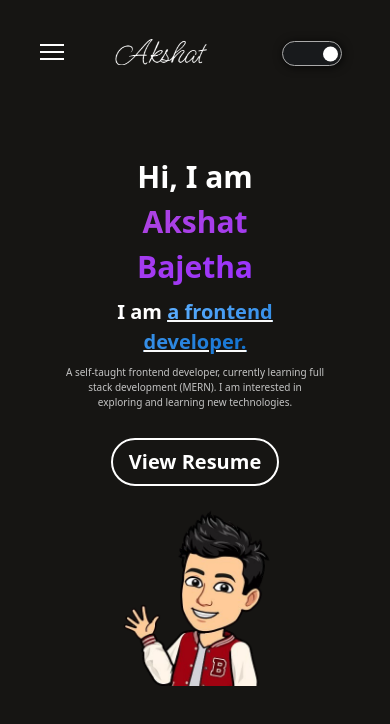
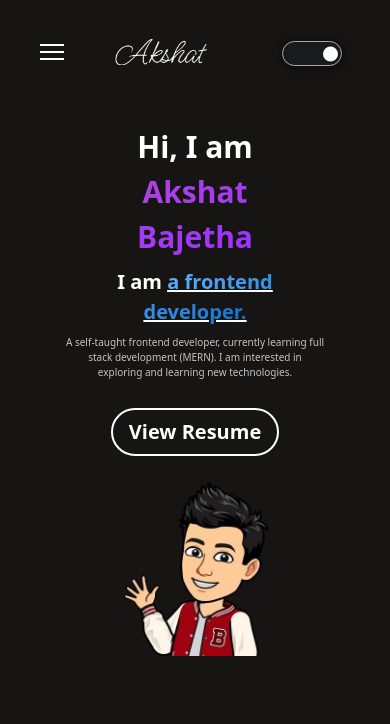
Before and after one commit to akshatbajetha/portfolio-website, a React (Vite) app: page / in a window 390 px wide. Shown: the top 724 px of the page. Built offline with nearby package versions, Linux system fonts and the light colour scheme.

Commit message:
Fixed padding in home page

```diff
--- a/src/App.jsx
+++ b/src/App.jsx
@@ -7,7 +7,7 @@ function App() {
   const location = useLocation();
 
   useEffect(() => {
-    if (location.pathname === "/" && window.innerWidth > 850) {
+    if (location.pathname === "/") {
       document.body.style.overflowY = "hidden";
     } else if (location.pathname === "/about" && window.innerWidth > 850) {
       document.body.style.overflow = "hidden";
--- a/src/index.css
+++ b/src/index.css
@@ -229,7 +229,7 @@ nav{
   .home-page{
     flex-direction: column;
     justify-content: start;
-    padding-top: 50px;
+    padding-top: 20px;
   }
 
 
```
